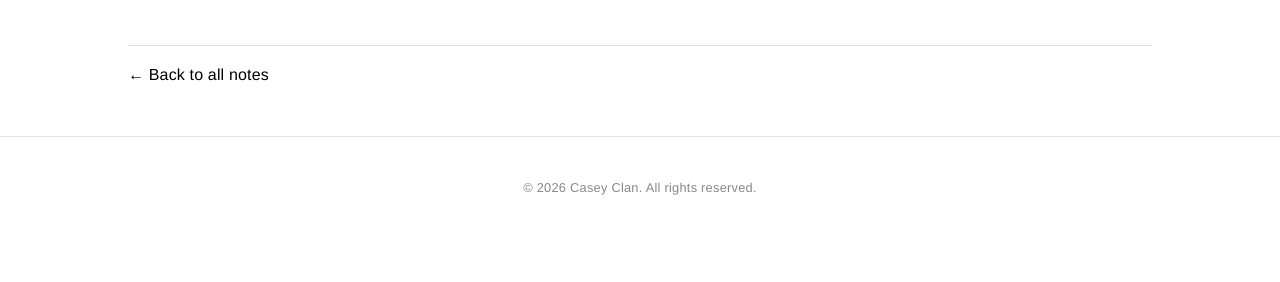
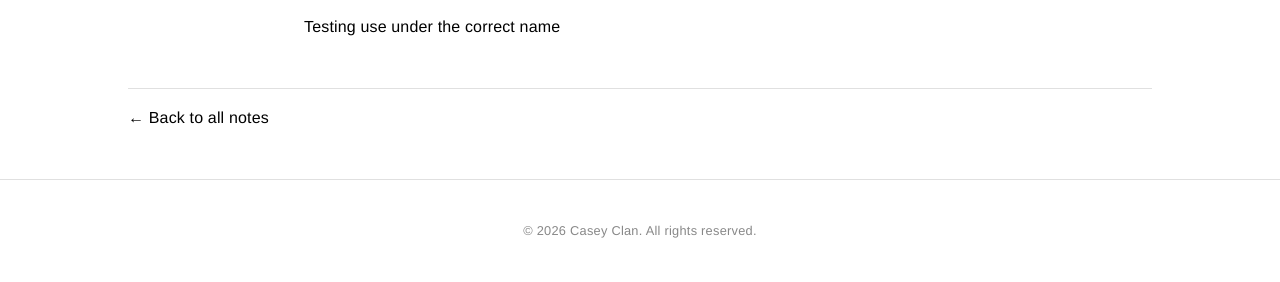
Before and after one commit to Setanta72/casey-site, an Astro site: page /notes/Project_Wildebeast.md in a window 1280 px wide. Shown: the part 817-1099 px from the top of the page. Before the commit the page ends 1055 px from the top, so only its background shows below. Built offline with nearby package versions, Linux system fonts and the light colour scheme; Astro itself is replaced by a stand-in of ours.

Commit message:
Content update 7/16/2026

```diff
--- a/src/content/notes/Project_Wildebeast.md
+++ b/src/content/notes/Project_Wildebeast.md
@@ -11,3 +11,5 @@ I am moving my main blogging workflow to my MBP but more files and settings are
 
 Need to document the stack, accounts and login. ![Image](/images/wordpress/brianp_headphones_designed_by_marc_newsome_in_the_style_of_syd__fb060d17-eff9-43c2-b7af-4b019e21ed33.png)
 *"Do you remember when rock was young?"*
+
+Testing use under the correct name
```
